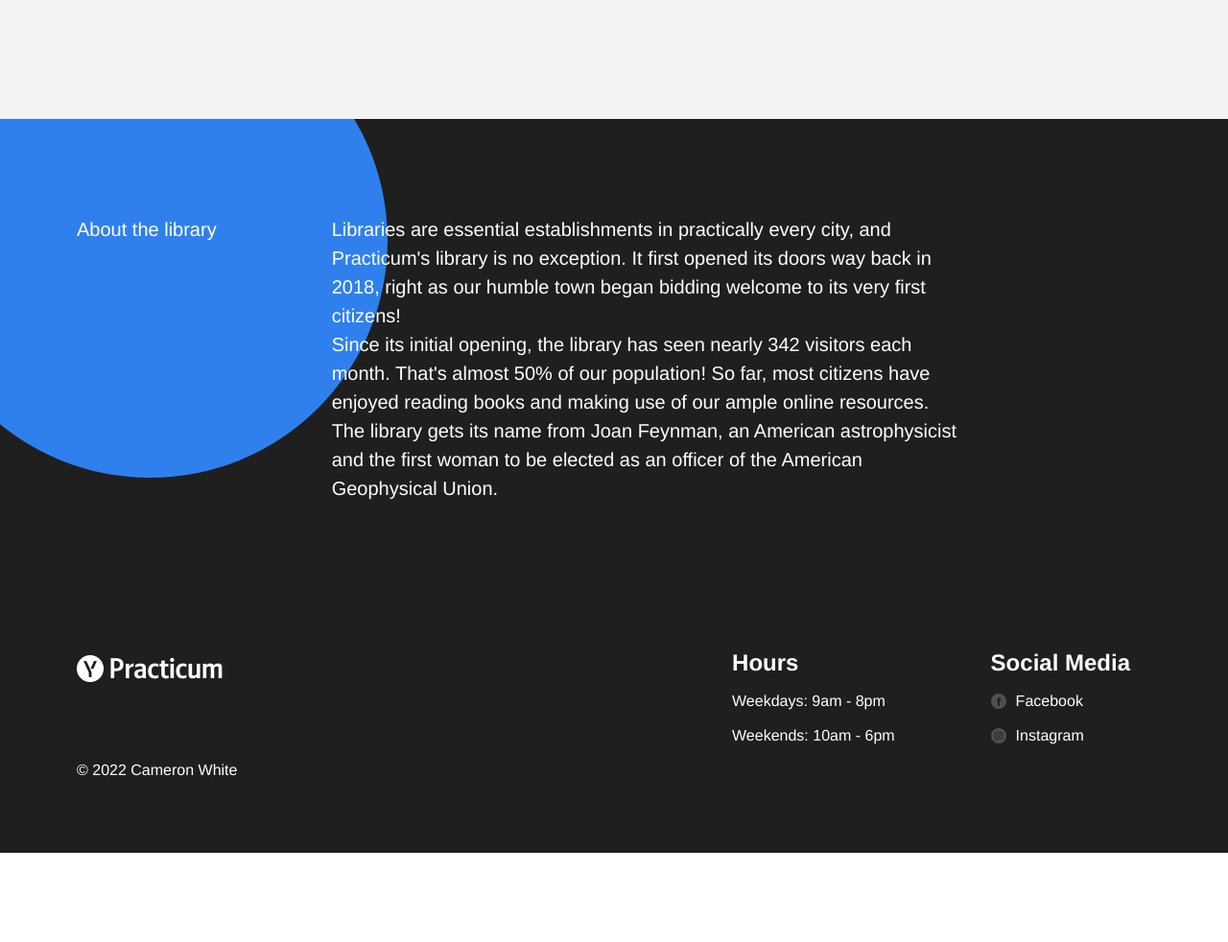
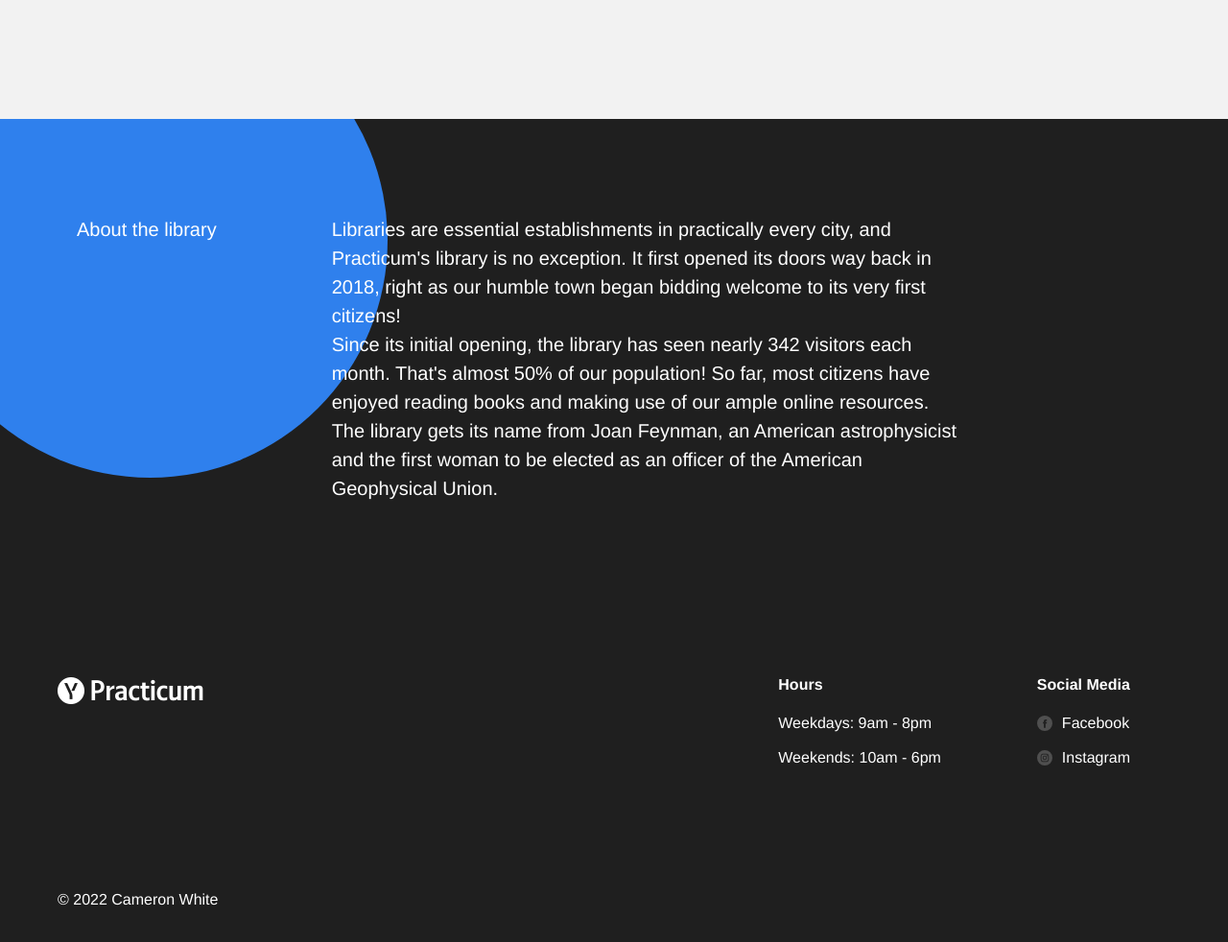
Before and after one commit to CameronCam/se_project_library, a plain HTML site: page index.html in a window 1280 px wide. Shown: the part 3318-4300 px from the top of the page at 96% size. Before the commit the page ends 4207 px from the top, so only its background shows below. Drawn offline with Linux system fonts and the light colour scheme.

Commit message:
Committed changes

```diff
--- a/index.html
+++ b/index.html
@@ -181,7 +181,7 @@
             <div class="person person_name_burbidge">
               <p class="person__caption">Margaret Burbidge</p>
               <img
-                class="person__image person__image_size_l"
+                class="person__image person__image_size_m"
                 src="images/person_burbidge.png"
                 alt="Margaret Burbidge"
               />
--- a/styles/style.css
+++ b/styles/style.css
@@ -422,11 +422,12 @@
   box-sizing: border-box;
   background-color: #1f1f1f;
   color: #fff;
-  padding: 57px 102px 60px 80px;
+  padding: 80px 102px 60px 60px;
 }
 
 .footer__columns {
   display: flex;
+  min-height: 224px;
 }
 
 .footer__column_content_hours {
@@ -457,6 +458,7 @@
 
 .footer__column-heading {
   margin: 0 0 20px;
+  font-size: 16px;
 }
 
 .footer__column-link {
@@ -480,4 +482,5 @@
 
 .footer__copyright {
   margin-top: 0;
+  margin-bottom: 0;
 }
```
